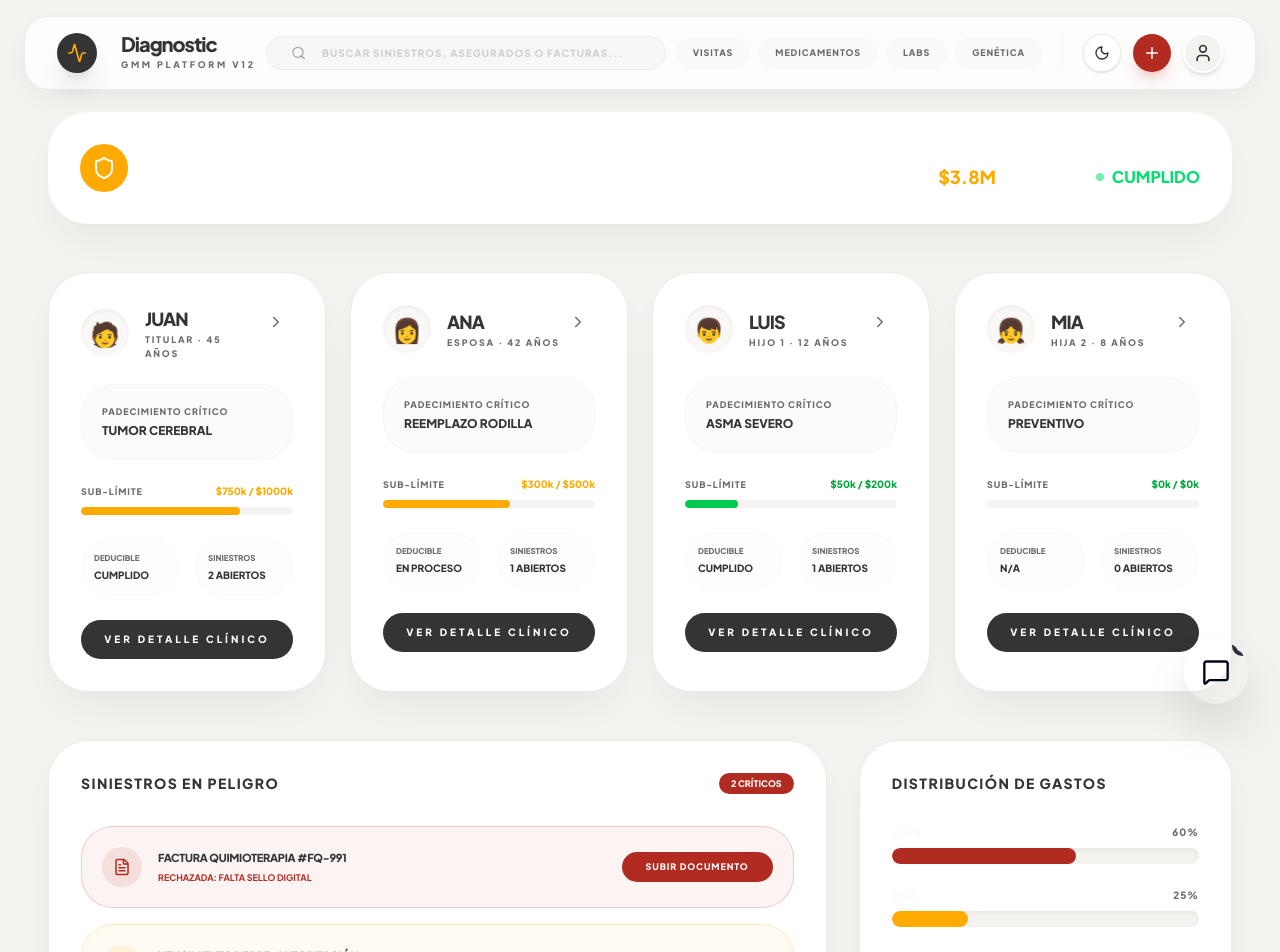
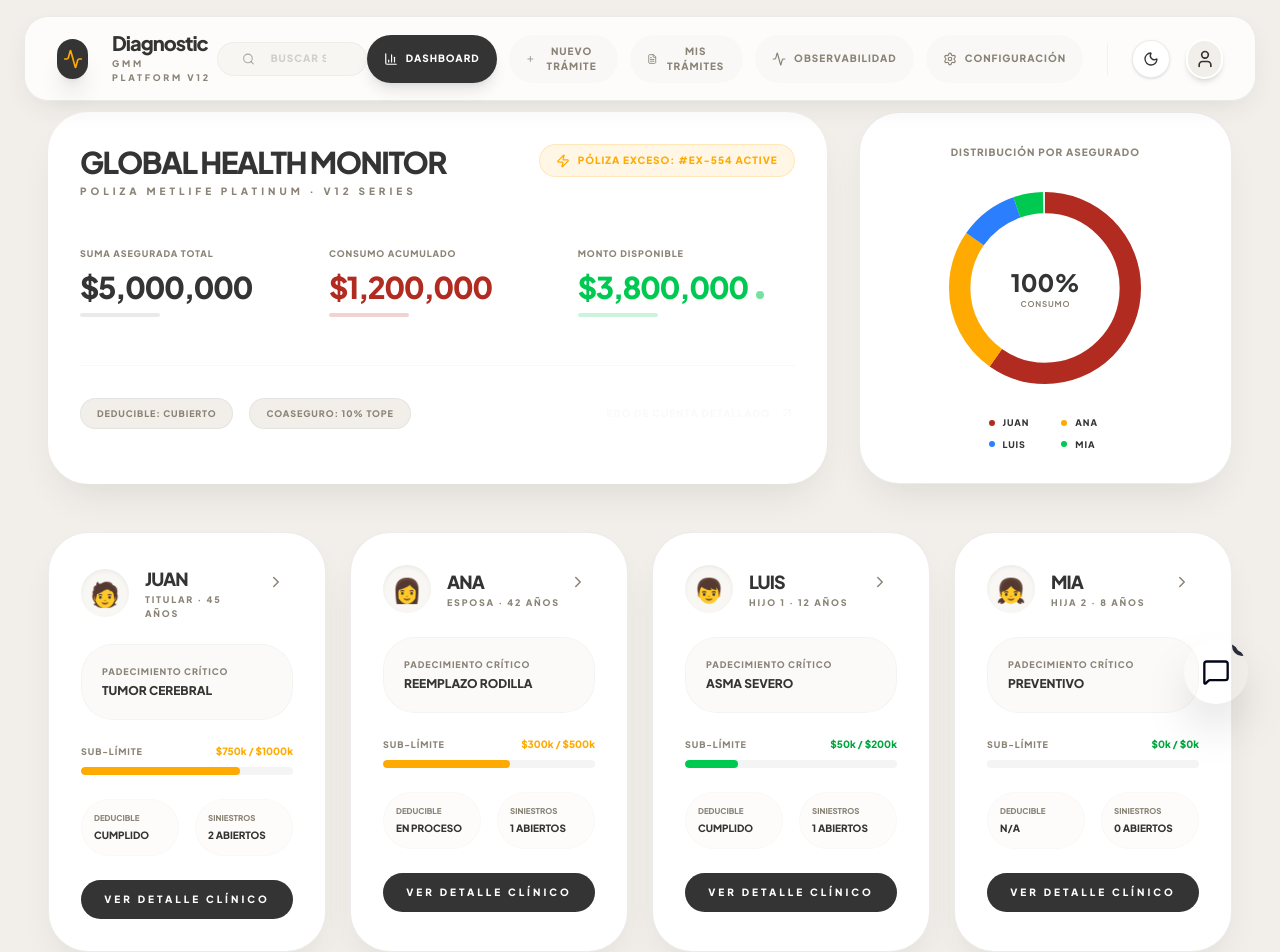
Before and after one commit to pedroadolf/Gastos-medicos, a Next.js app in the folder apps/web/: page /dashboard in a window 1280 px wide. Shown: the top 952 px of the page. Built offline with nearby package versions, Linux system fonts and the light colour scheme.

Commit message:
fix: restore requested menu structure, fix theme distinction, re-add global policy metrics and excess policy

```diff
--- a/apps/web/src/app/(auth)/dashboard/page.tsx
+++ b/apps/web/src/app/(auth)/dashboard/page.tsx
@@ -112,37 +112,93 @@ export default function DashboardPage() {
   return (
     <div className="max-w-[1400px] mx-auto space-y-12 pb-20 px-4">
 
-      {/* ── Section 0: Clinical Header (Monitor Mode) ── */}
-      <div className="gmm-pill-card bg-gmm-text border-none py-8 px-10 flex flex-wrap justify-between items-center gap-8 shadow-2xl">
-        <div className="flex items-center gap-6">
-          <div className="p-3 bg-gmm-accent rounded-2xl">
-            <Shield className="text-white" size={24} />
-          </div>
-          <div>
-            <h2 className="text-white text-xl font-black tracking-tighter uppercase italic">Póliza #GMM-98765</h2>
-            <p className="text-white/40 text-[10px] font-bold uppercase tracking-widest mt-1">Estatus: Activa · MetLife Platinum</p>
+      {/* ── Section 0: Clinical Global View (Folder Style) ── */}
+      <div className="grid grid-cols-1 lg:grid-cols-3 gap-8">
+
+        {/* Sumas Aseguradas (Main Monitor) */}
+        <div className="lg:col-span-2 gmm-pill-card bg-white dark:bg-black/40 border-none shadow-2xl relative overflow-hidden group">
+          <div className="absolute top-0 right-0 p-8">
+            <div className="flex items-center gap-2 px-4 py-2 bg-gmm-accent/10 rounded-full border border-gmm-accent/20">
+              <Zap size={14} className="text-gmm-accent anim-pulse" />
+              <span className="text-[10px] font-black text-gmm-accent uppercase tracking-widest">Póliza Exceso: #EX-554 Active</span>
             </div>
           </div>
 
-        <div className="flex items-center gap-12">
-          <div className="text-center">
-            <p className="text-white/30 text-[9px] font-black uppercase tracking-widest mb-1">Suma Total</p>
-            <p className="text-white text-lg font-black">$5.0M</p>
+          <div className="mb-12">
+            <h2 className="text-3xl font-black text-gmm-text tracking-tighter uppercase mb-1">Global Health Monitor</h2>
+            <p className="text-[10px] font-black text-gmm-text-muted uppercase tracking-[0.4em]">Poliza MetLife Platinum · V12 Series</p>
           </div>
-          <div className="w-px h-10 bg-white/10" />
-          <div className="text-center">
-            <p className="text-white/30 text-[9px] font-black uppercase tracking-widest mb-1">Disponible</p>
-            <p className="text-gmm-accent text-lg font-black">$3.8M</p>
+
+          <div className="grid grid-cols-1 md:grid-cols-3 gap-8">
+            <div className="space-y-2">
+              <p className="text-[9px] font-black text-gmm-text-muted uppercase tracking-widest">Suma Asegurada Total</p>
+              <p className="text-3xl font-black text-gmm-text tracking-tighter">$5,000,000</p>
+              <div className="h-1 w-20 bg-gmm-text/10 rounded-full" />
             </div>
-          <div className="w-px h-10 bg-white/10" />
-          <div className="text-center">
-            <p className="text-white/30 text-[9px] font-black uppercase tracking-widest mb-1">Deducible Gral</p>
-            <div className="flex items-center gap-2 text-green-400 font-black">
-              <div className="w-2 h-2 rounded-full bg-green-400 animate-pulse" />
-              CUMPLIDO
+            <div className="space-y-2">
+              <p className="text-[9px] font-black text-gmm-text-muted uppercase tracking-widest">Consumo Acumulado</p>
+              <p className="text-3xl font-black text-gmm-danger tracking-tighter">$1,200,000</p>
+              <div className="h-1 w-20 bg-gmm-danger/20 rounded-full" />
+            </div>
+            <div className="space-y-2">
+              <p className="text-[9px] font-black text-gmm-text-muted uppercase tracking-widest">Monto Disponible</p>
+              <div className="flex items-baseline gap-2">
+                <p className="text-3xl font-black text-green-500 tracking-tighter">$3,800,000</p>
+                <span className="w-2 h-2 rounded-full bg-green-500 animate-pulse" />
+              </div>
+              <div className="h-1 w-20 bg-green-500/20 rounded-full" />
             </div>
           </div>
+
+          <div className="mt-12 pt-8 border-t border-gmm-border/20 flex items-center justify-between">
+            <div className="flex gap-4">
+               <div className="px-4 py-2 bg-gmm-bg rounded-xl border border-gmm-border/50 text-[9px] font-black uppercase tracking-widest text-gmm-text-muted">
+                 Deducible: Cubierto
                </div>
+               <div className="px-4 py-2 bg-gmm-bg rounded-xl border border-gmm-border/50 text-[9px] font-black uppercase tracking-widest text-gmm-text-muted">
+                 Coaseguro: 10% Tope
+               </div>
+            </div>
+            <button className="flex items-center gap-2 group-hover:text-gmm-accent transition-colors">
+              <span className="text-[10px] font-black uppercase tracking-widest">Edo de Cuenta Detallado</span>
+              <ArrowUpRight size={16} />
+            </button>
+          </div>
+        </div>
+
+        {/* Expense Distribution (Donut Chart) */}
+        <div className="gmm-pill-card flex flex-col items-center justify-center text-center">
+            <h3 className="text-[10px] font-black text-gmm-text-muted uppercase tracking-widest mb-8">Distribución por Asegurado</h3>
+
+            <div className="relative w-48 h-48 mb-8">
+               <svg className="w-full h-full -rotate-90" viewBox="0 0 36 36">
+                  <circle cx="18" cy="18" r="16" fill="none" className="stroke-gmm-bg" strokeWidth="4" />
+                  <circle cx="18" cy="18" r="16" fill="none" className="stroke-gmm-danger" strokeWidth="4" strokeDasharray="60 100" />
+                  <circle cx="18" cy="18" r="16" fill="none" className="stroke-gmm-accent" strokeWidth="4" strokeDasharray="25 100" strokeDashoffset="-60" />
+                  <circle cx="18" cy="18" r="16" fill="none" className="stroke-blue-500" strokeWidth="4" strokeDasharray="10 100" strokeDashoffset="-85" />
+                  <circle cx="18" cy="18" r="16" fill="none" className="stroke-green-500" strokeWidth="4" strokeDasharray="5 100" strokeDashoffset="-95" />
+               </svg>
+               <div className="absolute inset-0 flex flex-col items-center justify-center">
+                  <span className="text-2xl font-black text-gmm-text">100%</span>
+                  <span className="text-[8px] font-bold text-gmm-text-muted uppercase tracking-widest">Consumo</span>
+               </div>
+            </div>
+
+            <div className="grid grid-cols-2 gap-x-8 gap-y-2">
+               {[
+                 { name: 'Juan', color: 'bg-gmm-danger' },
+                 { name: 'Ana', color: 'bg-gmm-accent' },
+                 { name: 'Luis', color: 'bg-blue-500' },
+                 { name: 'Mia', color: 'bg-green-500' }
+               ].map(item => (
+                 <div key={item.name} className="flex items-center gap-2">
+                   <div className={`w-1.5 h-1.5 rounded-full ${item.color}`} />
+                   <span className="text-[9px] font-black text-gmm-text uppercase tracking-widest">{item.name}</span>
+                 </div>
+               ))}
+            </div>
+        </div>
+
       </div>
 
       {/* ── Section 1: 4-Unit Insured Grid ── */}
@@ -152,85 +208,45 @@ export default function DashboardPage() {
         ))}
       </div>
 
-      {/* ── Section 2: Critical Alerts & Expense Distribution ── */}
-      <div className="grid grid-cols-1 lg:grid-cols-3 gap-8">
-
-        {/* Alerts Section (Siniestros en Peligro) */}
-        <div className="lg:col-span-2 gmm-pill-card bg-gmm-white/50 backdrop-blur-md">
+      {/* ── Section 2: Critical Alerts ── */}
+      <div className="gmm-pill-card bg-gmm-white/50 backdrop-blur-md">
          <div className="flex justify-between items-center mb-8">
-             <h3 className="text-sm font-black text-gmm-text uppercase tracking-widest">Siniestros en Peligro</h3>
+           <h3 className="text-[10px] font-black text-gmm-text uppercase tracking-widest">Diagnóstico de Siniestros (Alertas del OS)</h3>
            <span className="px-3 py-1 bg-gmm-danger text-white text-[9px] font-black rounded-full">2 CRÍTICOS</span>
          </div>
 
-           <div className="space-y-4">
+         <div className="grid grid-cols-1 md:grid-cols-2 gap-6">
             <motion.div
               whileHover={{ x: 10 }}
-                className="p-5 rounded-[2rem] bg-gmm-danger/5 border border-gmm-danger/20 flex flex-wrap items-center justify-between gap-4 cursor-pointer"
+              className="p-6 rounded-[2.5rem] bg-gmm-danger/5 border border-gmm-danger/20 flex flex-wrap items-center justify-between gap-4 cursor-pointer group"
             >
                <div className="flex items-center gap-4">
-                    <div className="w-10 h-10 rounded-full bg-gmm-danger/10 flex items-center justify-center text-gmm-danger">
-                       <FileText size={18} />
+                  <div className="w-12 h-12 rounded-full bg-gmm-danger/10 flex items-center justify-center text-gmm-danger shadow-inner">
+                     <FileText size={20} />
                   </div>
                   <div>
-                       <p className="text-[11px] font-black text-gmm-text uppercase tracking-tight">Factura Quimioterapia #FQ-991</p>
+                     <p className="text-[11px] font-black text-gmm-text uppercase tracking-tight group-hover:text-gmm-danger transition-colors">Factura Quimioterapia #FQ-991</p>
                      <p className="text-[9px] font-bold text-gmm-danger uppercase mt-1">Rechazada: Falta Sello Digital</p>
                   </div>
                </div>
-                 <button className="px-6 py-2 bg-gmm-danger text-white text-[9px] font-black rounded-full uppercase tracking-widest hover:scale-105 transition-all">Subir Documento</button>
+               <button className="px-6 py-2 bg-gmm-danger text-white text-[9px] font-black rounded-full uppercase tracking-widest hover:scale-105 transition-all shadow-lg shadow-gmm-danger/20">Subir XML</button>
             </motion.div>
 
             <motion.div
               whileHover={{ x: 10 }}
-                className="p-5 rounded-[2rem] bg-gmm-accent/5 border border-gmm-accent/20 flex items-center gap-4 cursor-pointer"
+              className="p-6 rounded-[2.5rem] bg-gmm-accent/5 border border-gmm-accent/20 flex items-center gap-4 cursor-pointer group"
             >
-                 <div className="w-10 h-10 rounded-full bg-gmm-accent/10 flex items-center justify-center text-gmm-accent">
-                    <Calendar size={18} />
+               <div className="w-12 h-12 rounded-full bg-gmm-accent/10 flex items-center justify-center text-gmm-accent shadow-inner">
+                  <Calendar size={20} />
                </div>
                <div>
-                    <p className="text-[11px] font-black text-gmm-text uppercase tracking-tight">Vencimiento de Pre-autorización</p>
-                    <p className="text-[9px] font-bold text-gmm-text-muted uppercase mt-1 italic">Vence en 48 horas · Cirugía Ana</p>
+                  <p className="text-[11px] font-black text-gmm-text uppercase tracking-tight group-hover:text-gmm-accent transition-colors">Vencimiento Vigencia Cirugía</p>
+                  <p className="text-[9px] font-bold text-gmm-text-muted uppercase mt-1 italic">Vence en 48 horas · Hospital Ángeles</p>
                </div>
             </motion.div>
          </div>
       </div>
 
-        {/* Expense Distribution Visualizer */}
-        <div className="gmm-pill-card flex flex-col justify-between">
-           <div>
-              <h3 className="text-sm font-black text-gmm-text uppercase tracking-widest mb-8">Distribución de Gastos</h3>
-              <div className="space-y-6">
-                 {[
-                   { name: 'Juan', pct: 60, color: 'bg-gmm-danger' },
-                   { name: 'Ana', pct: 25, color: 'bg-gmm-accent' },
-                   { name: 'Luis', pct: 10, color: 'bg-blue-500' },
-                   { name: 'Mia', pct: 5, color: 'bg-green-500' }
-                 ].map((item, i) => (
-                   <div key={i} className="space-y-2">
-                     <div className="flex justify-between text-[10px] font-black uppercase tracking-widest">
-                       <span>{item.name}</span>
-                       <span className="text-gmm-text-muted">{item.pct}%</span>
-                     </div>
-                     <div className="h-4 w-full bg-gmm-bg rounded-full overflow-hidden shadow-inner">
-                        <motion.div
-                          initial={{ width: 0 }}
-                          whileInView={{ width: `${item.pct}%` }}
-                          className={`h-full ${item.color} rounded-full`}
-                        />
-                     </div>
-                   </div>
-                 ))}
-              </div>
-           </div>
-
-           <div className="mt-8 p-4 bg-gmm-bg/30 rounded-3xl border border-gmm-border/10">
-              <p className="text-[9px] font-bold text-gmm-text/40 leading-relaxed text-center uppercase tracking-widest">
-                La distribución representa el impacto acumulado de siniestros sobre la póliza global.
-              </p>
-           </div>
-        </div>
-
-      </div>
-
     </div>
   );
 }
--- a/apps/web/src/app/(auth)/layout.tsx
+++ b/apps/web/src/app/(auth)/layout.tsx
@@ -36,11 +36,24 @@ function GlobalTopNav({ theme, toggleTheme }: { theme: string, toggleTheme: () =
         </div>
 
         {/* Right: Actions */}
-        <div className="flex items-center gap-3">
-          <div className="hidden lg:flex gap-2">
-            {['Visitas', 'Medicamentos', 'Labs', 'Genética'].map(item => (
-              <button key={item} className="px-4 py-2 rounded-xl bg-gmm-bg/30 text-[9px] font-black uppercase tracking-widest text-gmm-text-muted hover:bg-white hover:text-gmm-text transition-all border border-transparent hover:border-gmm-border/50">
-                {item}
+        <div className="flex items-center gap-4">
+          <div className="hidden lg:flex gap-3">
+            {[
+              { name: 'Dashboard', path: '/dashboard', icon: <BarChart3 size={14} /> },
+              { name: 'Nuevo Trámite', path: '/nuevo-tramite', icon: <Plus size={14} /> },
+              { name: 'Mis Trámites', path: '/tramites', icon: <FileText size={14} /> },
+              { name: 'Observabilidad', path: '/observabilidad', icon: <Activity size={14} /> },
+              { name: 'Configuración', path: '/configuracion', icon: <Settings size={14} /> },
+            ].map(item => (
+              <button
+                key={item.name}
+                className={`px-4 py-2 rounded-2xl flex items-center gap-2 text-[10px] font-black uppercase tracking-widest transition-all border border-transparent
+                  ${pathname === item.path
+                    ? 'bg-gmm-text text-white shadow-lg'
+                    : 'bg-gmm-bg/30 text-gmm-text-muted hover:bg-white hover:text-gmm-text hover:border-gmm-border/50'}`}
+              >
+                {item.icon}
+                {item.name}
               </button>
             ))}
           </div>
@@ -52,10 +65,6 @@ function GlobalTopNav({ theme, toggleTheme }: { theme: string, toggleTheme: () =
             className="p-2.5 rounded-xl bg-gmm-card border border-gmm-border/50 text-gmm-text hover:bg-gmm-accent hover:text-white transition-all shadow-sm"
           >
             {theme === 'light' ? <Moon size={16} /> : <Sun size={16} />}
-          </button>
-
-          <button className="bg-gmm-danger text-white p-2.5 rounded-xl hover:scale-105 transition-all shadow-lg shadow-gmm-danger/20">
-            <Plus size={18} />
           </button>
 
           <div className="w-10 h-10 rounded-full border-2 border-white shadow-md overflow-hidden bg-gmm-bg flex items-center justify-center text-gmm-text">
--- a/apps/web/src/app/globals.css
+++ b/apps/web/src/app/globals.css
@@ -17,32 +17,34 @@
 }
 
 :root {
-  /* Colores Obligatorios GMM */
+  /* GMM Mandatory Palette */
   --gmm-white: #FFFFFF;
-  --gmm-accent: #FFAA00; /* Amarillo */
-  --gmm-text: #343434;   /* Gris Oscuro */
-  --gmm-border: #D8D9D7; /* Gris Claro */
-  --gmm-danger: #B22B21; /* Rojo Crítico */
+  --gmm-accent: #FFAA00;
+  --gmm-text: #343434;
+  --gmm-border: #D8D9D7;
+  --gmm-danger: #B22B21;
 
-  /* Semantic Tokens - Light (Expediente Médico / Carpeta Cartulina) */
-  --gmm-bg: #f4f2ee; /* Color cálido suave tipo cartulina */
-  --gmm-card: var(--gmm-white);
+  /* Light Theme - Textured Medical Folder */
+  --gmm-bg: #f2efea;
+  --gmm-card: #ffffff;
   --gmm-header: #efebdb;
-  --gmm-text-muted: #6b6b6b;
-  --gmm-shadow: rgba(52, 52, 52, 0.08);
-  --gmm-gradient: linear-gradient(135deg, #efebdb 0%, #f4f2ee 100%);
+  --gmm-text-muted: #8a8376;
+  --gmm-shadow: rgba(52, 52, 52, 0.12);
+  --gmm-texture: radial-gradient(#d1ccc0 0.5px, transparent 0.5px);
+  --gmm-texture-size: 24px 24px;
 }
 
 [data-theme='dark'] {
-  /* Semantic Tokens - Dark (Monitor Quirófano) */
-  --gmm-bg: #1a1a1a;
-  --gmm-card: #242424;
-  --gmm-header: #121212;
+  /* Dark Theme - Surgical Operating Room Monitor */
+  --gmm-bg: #0d0d0d;
+  --gmm-card: #161616;
+  --gmm-header: #050505;
   --gmm-text: #e0e0e0;
-  --gmm-text-muted: #888888;
-  --gmm-border: #333333;
-  --gmm-shadow: rgba(0, 0, 0, 0.4);
-  --gmm-gradient: linear-gradient(135deg, #121212 0%, #1a1a1a 100%);
+  --gmm-text-muted: #666666;
+  --gmm-border: #2a2a2a;
+  --gmm-shadow: rgba(0, 0, 0, 0.6);
+  --gmm-texture: linear-gradient(0deg, transparent 24%, rgba(255, 170, 0, 0.03) 25%, rgba(255, 170, 0, 0.03) 26%, transparent 27%, transparent 74%, rgba(255, 170, 0, 0.03) 75%, rgba(255, 170, 0, 0.03) 76%, transparent 77%, transparent);
+  --gmm-texture-size: 50px 50px;
 }
 
 /* ── Custom Layers ── */
@@ -50,10 +52,10 @@
   body {
     background-color: var(--gmm-bg);
     color: var(--gmm-text);
-    background-image: radial-gradient(var(--gmm-border) 1px, transparent 1px);
-    background-size: 40px 40px;
+    background-image: var(--gmm-texture);
+    background-size: var(--gmm-texture-size);
     background-attachment: fixed;
-    transition: background 0.5s ease, color 0.5s ease;
+    transition: all 0.5s cubic-bezier(0.4, 0, 0.2, 1);
   }
 }
 
```
Lines whose indentation alone changed are shown as unchanged.
